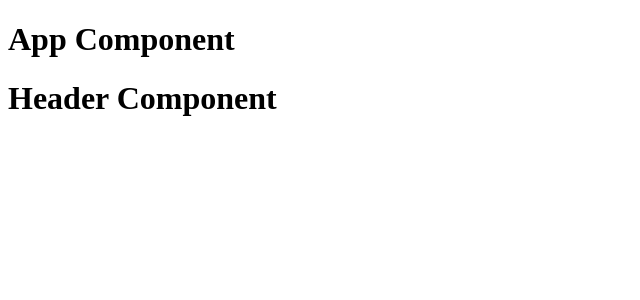
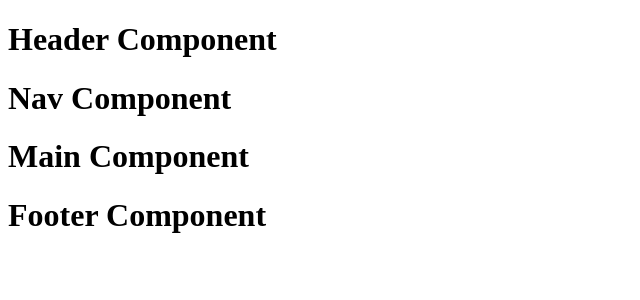
Before and after one commit to marchbom/react_ts, a React (Vite) app: page / in a window 1280 px wide. Shown: the top 300 px of the page, without its empty margins (0-640 px from the left). Built offline with nearby package versions, Linux system fonts and the light colour scheme.

Commit message:
25강 미션

```diff
--- a/src/App.tsx
+++ b/src/App.tsx
@@ -1,10 +1,13 @@
-import Header from "./Header";
+import Footer from "./components/Footer";
+import Header from "./components/Header";
+import Main from "./components/Main";
 
 export default function App() {
   return (
     <>
-      <h1>App Component</h1>
       <Header />
+      <Main />
+      <Footer />
     </>
   );
 }
--- /dev/null
+++ b/src/components/Footer.tsx
@@ -0,0 +1,7 @@
+export default function Footer() {
+  return (
+    <>
+      <h1>Footer Component</h1>
+    </>
+  );
+}
--- a/src/Header.tsx
+++ b/src/components/Header.tsx
@@ -1,7 +1,10 @@
+import Nav from "./Nav";
+
 export default function Header() {
   return (
     <>
       <h1>Header Component</h1>
+      <Nav />
     </>
   );
 }
--- /dev/null
+++ b/src/components/Main.tsx
@@ -0,0 +1,7 @@
+export default function Main() {
+  return (
+    <>
+      <h1>Main Component</h1>
+    </>
+  );
+}
--- /dev/null
+++ b/src/components/Nav.tsx
@@ -0,0 +1,7 @@
+export default function Nav() {
+  return (
+    <>
+      <h1>Nav Component</h1>
+    </>
+  );
+}
```
